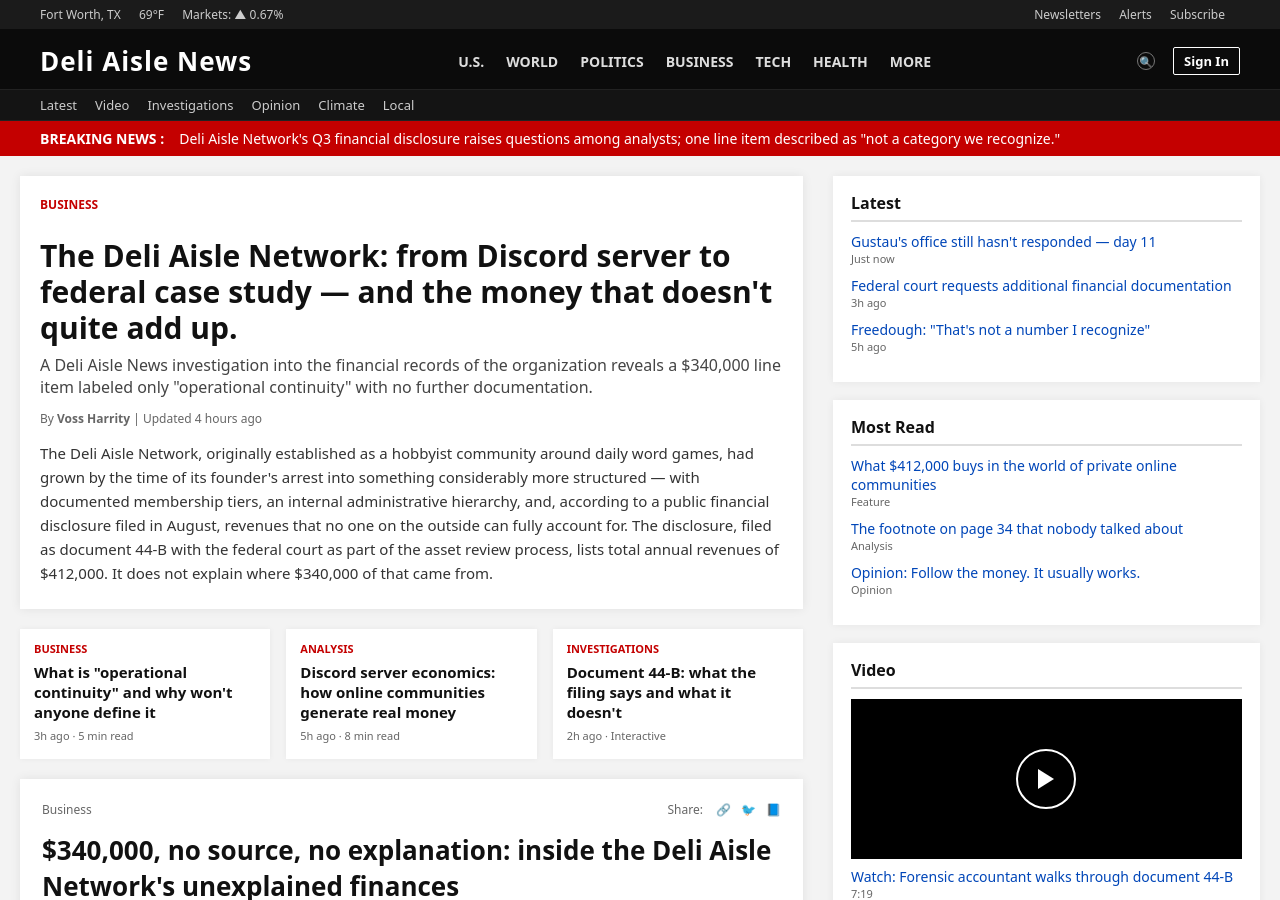
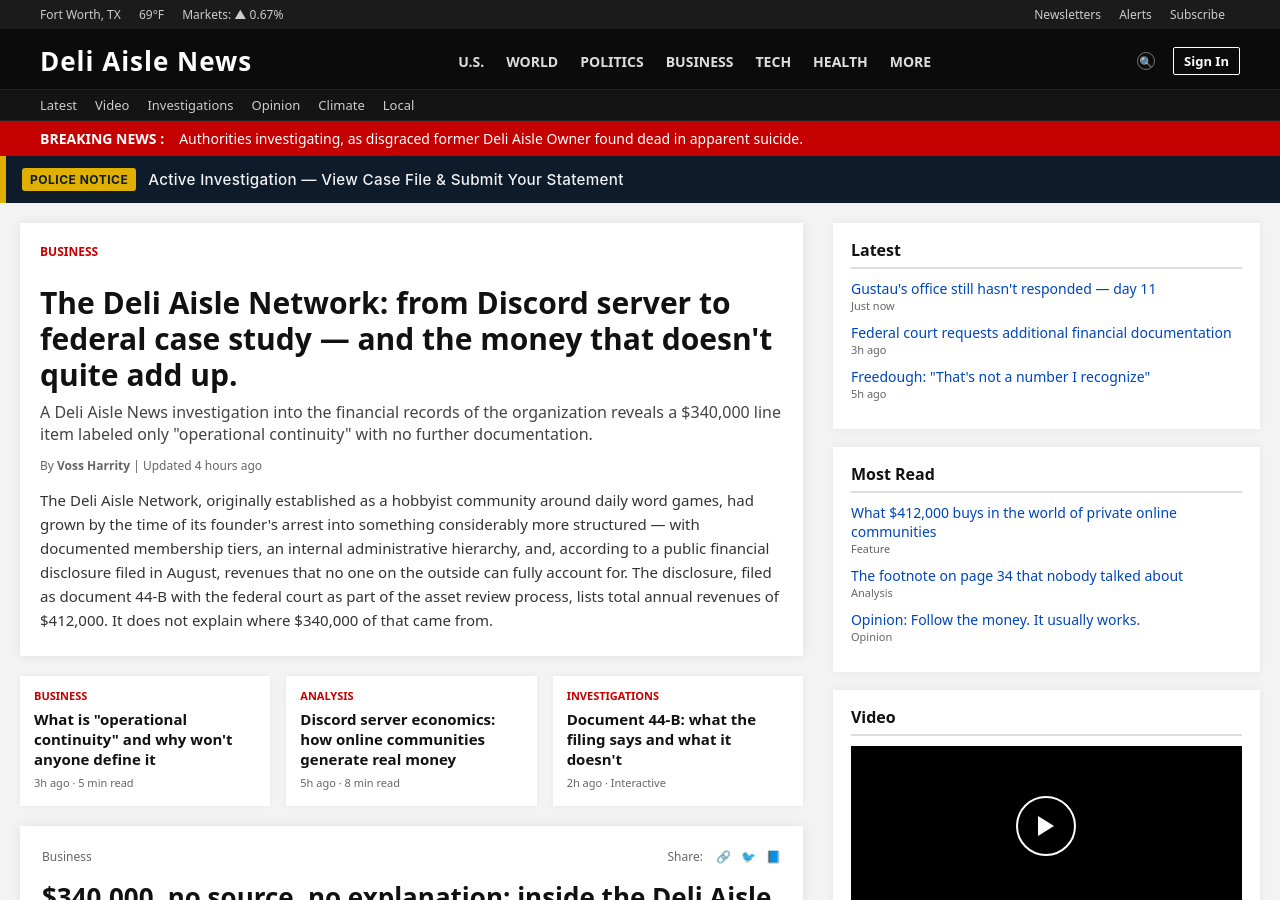
Before and after one commit to NotAnIronman/ARG, a Jekyll site: the page built from pages/business.html, in a window 1280 px wide and 900 px high. Built offline with Jekyll 4.4.1, drawn with Linux system fonts in a browser that asks for light colours.

Commit message:
Update business.html

```diff
--- a/pages/business.html
+++ b/pages/business.html
@@ -1,61 +1,9 @@
-<!DOCTYPE html>
-<html lang="en">
-<head>
-<meta charset="UTF-8">
-<meta name="viewport" content="width=device-width, initial-scale=1.0">
-<title>Deli Aisle News | Business</title>
-<link rel="stylesheet" href="styles.css">
-</head>
-<body>
-
-<!-- revenue figures sourced from public disclosure 44-B — NOTE: 44-B has not been independently audited -->
-<!-- discrepancy flagged by finance desk 09/28 — awaiting editorial decision -->
-
-<div class="utility-bar">
-    <div class="utility-left">
-        <span>Fort Worth, TX</span>
-        <span>69°F</span>
-        <span>Markets: ▲ 0.67%</span>
-    </div>
-    <div class="utility-right">
-        <span>Newsletters</span>
-        <span>Alerts</span>
-        <span>Subscribe</span>
-    </div>
-</div>
-
-<div class="header">
-    <div class="logo">Deli Aisle News</div>
-    <nav class="primary-nav">
-        <a href="us.html">U.S.</a>
-        <a href="world.html">World</a>
-        <a href="politics.html">Politics</a>
-        <a href="business.html">Business</a>
-        <a href="tech.html">Tech</a>
-        <a href="health.html">Health</a>
-        <a href="soon.html">More</a>
-    </nav>
-    <div class="header-actions">
-        <div class="search-icon">🔍</div>
-        <div class="signin">Sign In</div>
-    </div>
-</div>
-
-<div class="secondary-nav">
-    <a href="soon.html">Latest</a>
-    <a href="soon.html">Video</a>
-    <a href="soon.html">Investigations</a>
-    <a href="soon.html">Opinion</a>
-    <a href="soon.html">Climate</a>
-    <a href="local.html">Local</a>
-</div>
-
-<div class="breaking-bar">
-    <div class="breaking-label">Breaking News :</div>
-    <div class="breaking-headline">
-        Deli Aisle Network's Q3 financial disclosure raises questions among analysts; one line item described as "not a category we recognize."
-    </div>
-</div>
+---
+layout: default
+title: "Breaking News"
+breaking_headline: "Authorities investigating, as disgraced former Deli Aisle Owner found dead in apparent suicide."
+show_banner: true
+---
 
 <div class="page">
     <div>
@@ -160,16 +108,3 @@
         </section>
     </aside>
 </div>
-
-<footer class="footer">
-    <div class="footer-grid">
-        <div><h4>News</h4><a href="us.html">U.S.</a><a href="world.html">World</a><a href="politics.html">Politics</a><a href="local.html">Local</a></div>
-        <div><h4>Sections</h4><a href="business.html">Business</a><a href="tech.html">Tech</a><a href="health.html">Health</a><a href="soon.html">Climate</a></div>
-        <div><h4>About</h4><a href="about.html">About Us</a><a href="standards.html">Standards</a><a href="careers.html">Careers</a><a href="soon.html">Press</a></div>
-        <div><h4>Contact</h4><a href="soon.html">Contact Us</a><a href="tip.html">Send a Tip</a><a href="soon.html">Corrections</a><a href="privacy.html">Privacy</a></div>
-    </div>
-    <div class="footer-bottom">© 2026 Deli Aisle News Network. All rights reserved.</div>
-</footer>
-
-</body>
-</html>
```
